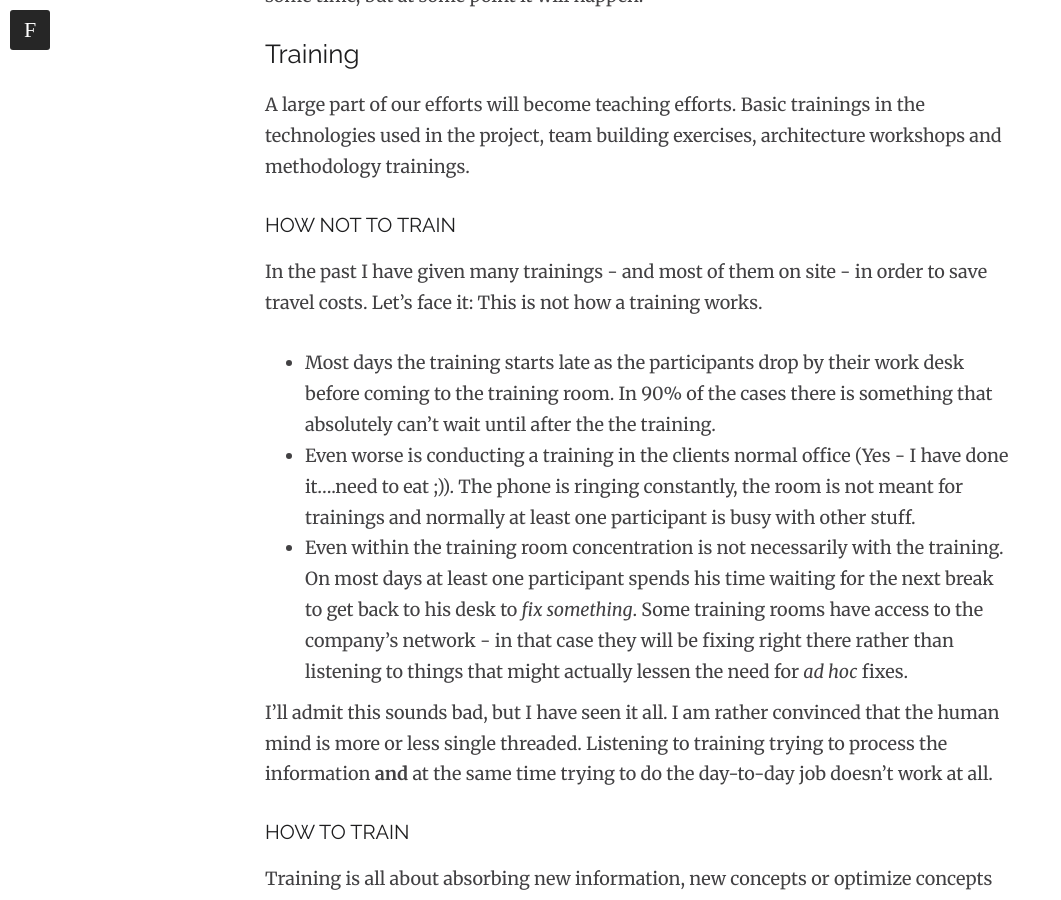
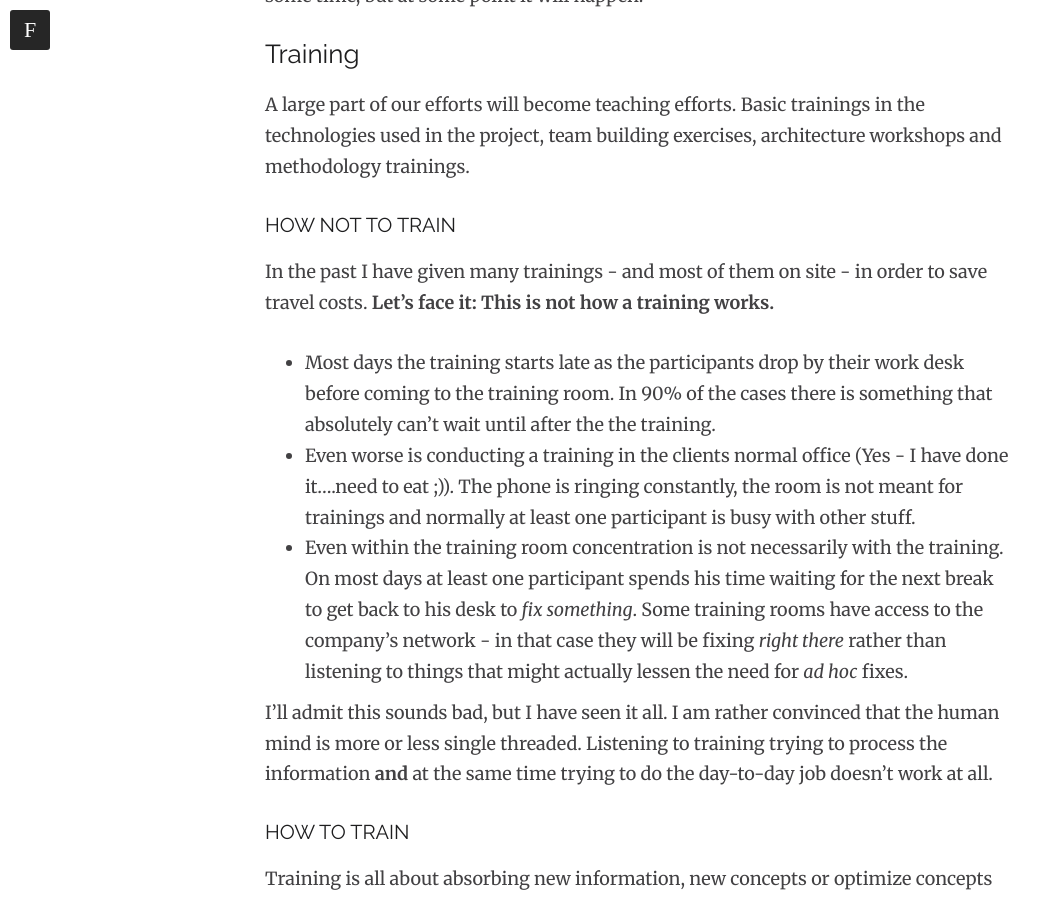
Before and after one commit to woq-blended/woq.github.io, a Jekyll site: the page built from _posts/2014-06-07-quo-vadis-woq.markdown, in a window 1280 px wide and 900 px high, scrolled down 3134 px. Shown: the whole window, without its empty margins (0-1061 px from the left). Built offline with Jekyll 4.4.1, drawn with Linux system fonts in a browser that asks for light colours; nearby versions of some CDN libraries; comment, search, counter and statistics services are not loaded.

Commit message:
Blogging about the new WoQ Strategy

```diff
--- a/_posts/2014-06-07-quo-vadis-woq.markdown
+++ b/_posts/2014-06-07-quo-vadis-woq.markdown
@@ -62,12 +62,12 @@ A large part of our efforts will become teaching efforts. Basic trainings in the
 
 ### How not to train
 
-In the past I have given many trainings - and most of them on site - in order to save travel costs. Let's face it: This is not how a training works.
+In the past I have given many trainings - and most of them on site - in order to save travel costs. **Let's face it: This is not how a training works.**
 
 * Most days the training starts late as the participants drop by their work desk before coming to the training room. In 90% of the cases there is something
 that absolutely can't wait until after the the training.
 * Even worse is conducting a training in the clients normal office (Yes - I have done it....need to eat ;)). The phone is ringing constantly, the room is not meant for trainings and normally at least one participant is busy with other stuff.
-* Even within the training room concentration is not necessarily with the training. On most days at least one participant spends his time waiting for the next break to get back to his desk to *fix something*. Some training rooms have access to the company's network - in that case they will be fixing right there rather than listening to things that might actually lessen the need for *ad hoc* fixes.
+* Even within the training room concentration is not necessarily with the training. On most days at least one participant spends his time waiting for the next break to get back to his desk to *fix something*. Some training rooms have access to the company's network - in that case they will be fixing *right there* rather than listening to things that might actually lessen the need for *ad hoc* fixes.
 
 I'll admit this sounds bad, but I have seen it all. I am rather convinced that the human mind is more or less single threaded. Listening to training trying to process the information **and** at the same time trying to do the day-to-day job doesn't work at all.
 
```
